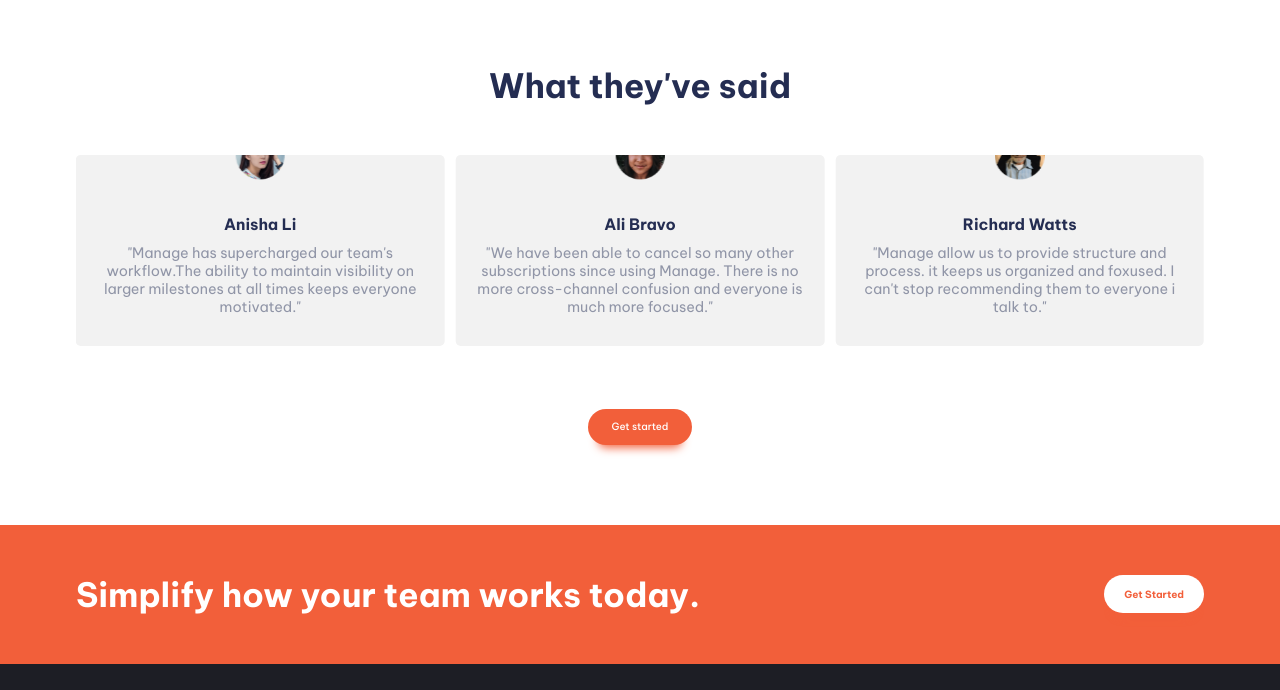
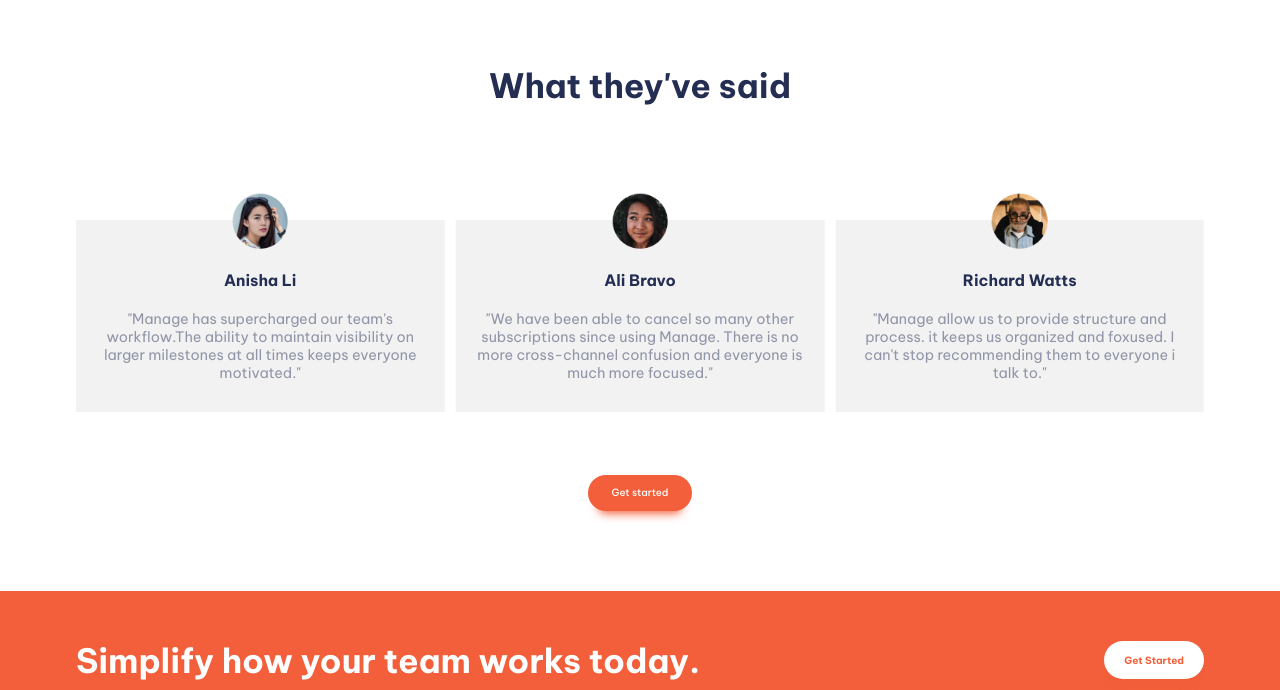
Before and after one commit to skepticon7/Manage-skepticon7.github.io, a plain HTML site: page index.html in a window 1280 px wide. Shown: the part 1180-1870 px from the top of the page. Drawn offline with Linux system fonts and the light colour scheme.

Commit message:
adding image overlap to sliders

```diff
--- a/index.html
+++ b/index.html
@@ -100,23 +100,31 @@
           <ul class="splide__list list-custom">
               <li class="splide__slide custom">
                 <img src="avatar-anisha.png" alt="">
+                <div class="slide-content">
                   <h4 class="text-primary-Dblue text-bold L-size">Anisha Li</h4>
                   <p class="text-neutral-grey text-regular s-size">"Manage has supercharged our team's workflow.The ability to maintain visibility on larger milestones at all times keeps everyone motivated."</p>
+                </div>
               </li>
             <li class="splide__slide custom">
               <img src="avatar-ali.png" alt="">
+              <div class="slide-content">
                 <h4 class="text-primary-Dblue text-bold L-size">Ali Bravo</h4>
                 <p class="text-neutral-grey text-regular s-size">"We have been able to cancel so many other subscriptions since using Manage. There is no more cross-channel confusion and everyone is much more focused."</p>
+              </div>
             </li>
             <li class="splide__slide custom">
               <img src="avatar-richard.png" alt="">
+              <div class="slide-content">
                 <h4 class="text-primary-Dblue text-bold L-size">Richard Watts</h4>
                 <p class="text-neutral-grey text-regular s-size">"Manage allow us to provide structure and process. it keeps us organized and foxused. I can't stop recommending them to everyone i talk to."</p>
+              </div>
             </li>
             <li class="splide__slide custom">
               <img src="avatar-shanai.png" alt="">
+              <div class="slide-content">
                 <h4 class="text-primary-Dblue text-bold L-size">Shanai Gough</h4>
                 <p class="text-neutral-grey text-regular s-size">"Their software allow us to track , manage and collaborate on our projects from anywhere. it keeps the whole team in-sync without being instrusive."</p>
+              </div>
             </li>
           </ul>
         </div>
--- a/styles.css
+++ b/styles.css
@@ -450,21 +450,27 @@ header{
 }
 
 
-.custom{
-
-    padding: 0 20px 30px 20px;
-    background-color: hsl(0, 0%,95%);
+.custom {
     display: flex;
     flex-direction: column;
     gap: 10px;
     align-items: center;
     text-align: center;
-    height: 140% !important;
+    height: 100% !important;
     border-radius: 5px;
+  }
 
-}
+  .slide-content {
+    width: 100%;
+    background-color: hsl(0, 0%, 95%);
+    padding: 50px 20px 30px 20px;
+  }
 
-.custom img{
+  .slide-content h4 {
+    margin-bottom: 20px;
+  }
+
+  .custom img {
     width: 25%;
-    transform: translateY(-50%);
-}
+    transform: translateY(70%);
+  }
```
Lines whose indentation alone changed are shown as unchanged.
